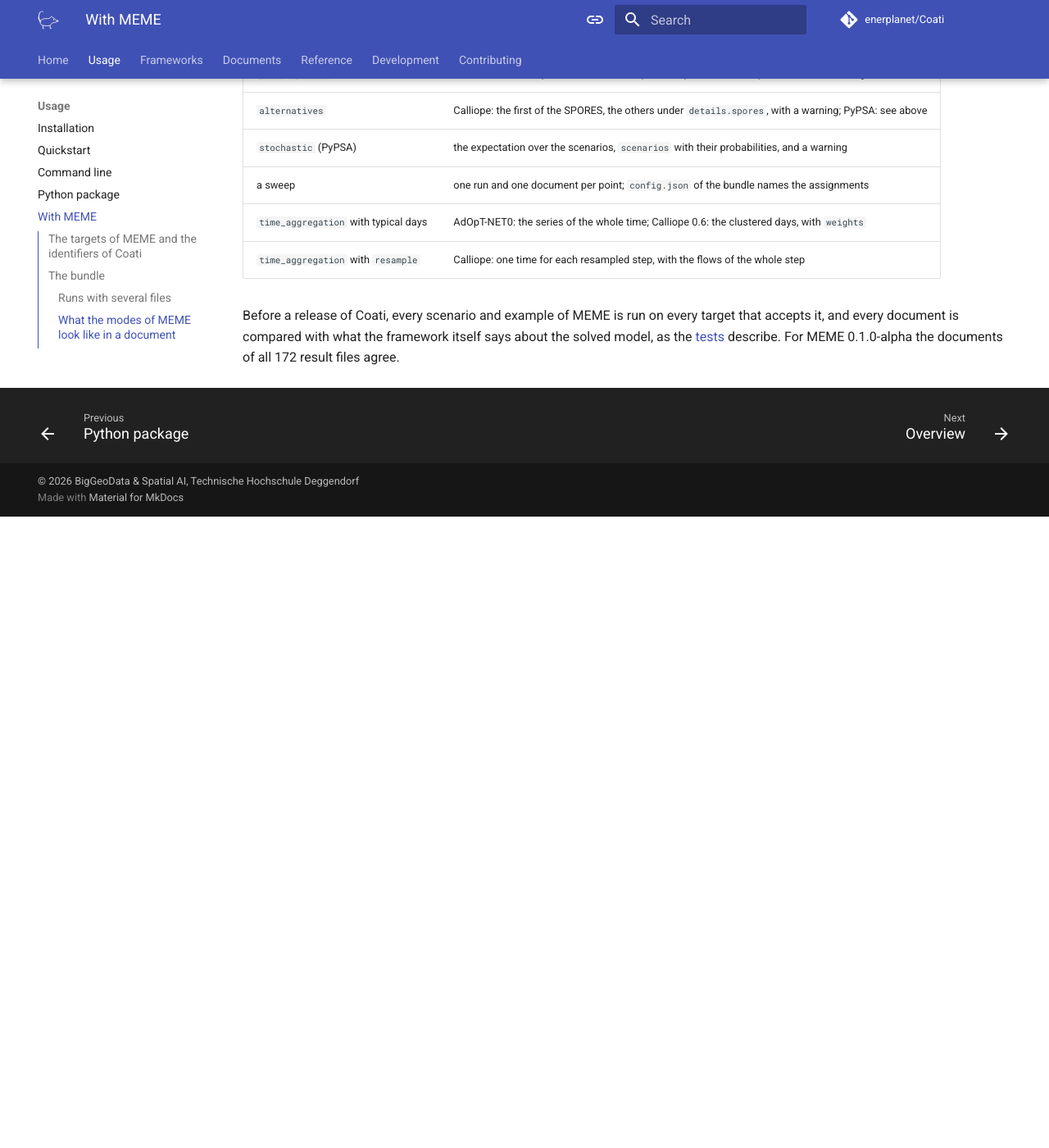
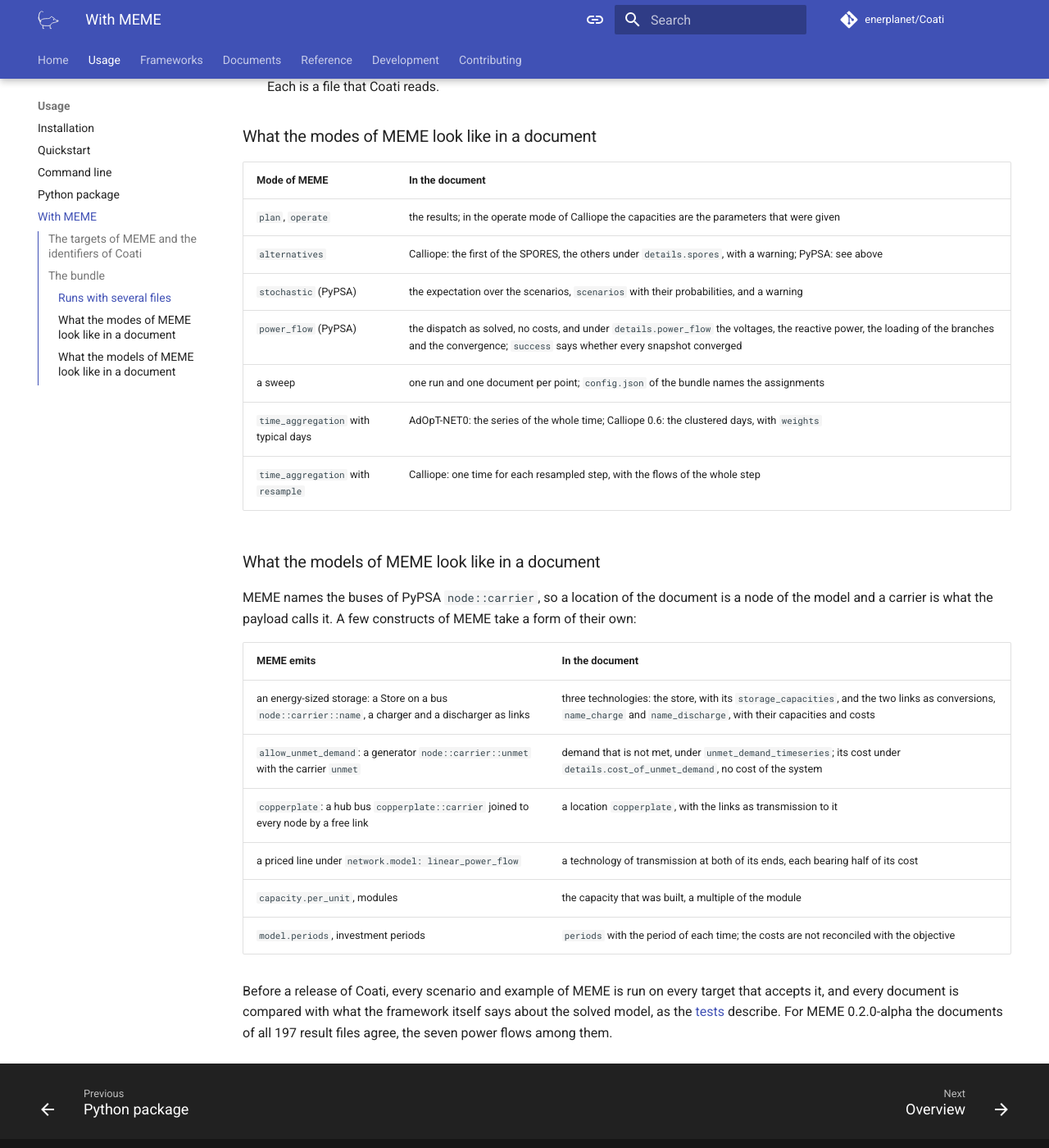
Before and after one commit to enerplanet/Coati, an MkDocs documentation site: the page built from docs/usage/meme.md, in a window 1280 px wide and 1400 px high, scrolled down 1647 px. Shown: the whole window at 82% size. Built offline with MkDocs 1.6.1 and Material for MkDocs 9.7.7, drawn with Linux system fonts in a browser that asks for light colours; comment, search, counter and statistics services are not loaded; before the commit the page ends 2277 px from its top, so only the background shows below that; some of the changed text lies outside the part shown.

Commit message:
docs: describe the bundles of MEME 0.2.0-alpha
The page With MEME names the tables that MEME 0.2.0-alpha writes beside
the network of PyPSA, the mode power_flow, and how an energy-sized
storage, a copperplate, demand that is not met, a priced line, modules
and investment periods of MEME appear in a document. The testing page
states the extent of the check against MEME 0.2.0-alpha: 70 payloads,
158 jobs and 197 result files, every document agreeing with the figures
of the framework itself.

````diff
--- a/docs/usage/meme.md
+++ b/docs/usage/meme.md
@@ -9,7 +9,7 @@
 ## The targets of MEME and the identifiers of Coati
 
 MEME names a framework and a version as a *target*; Coati names them with a
-framework identifier. For MEME 0.1.0-alpha:
+framework identifier. For MEME 0.2.0-alpha:
 
 | MEME target | Framework | Identifier for Coati | Result file |
 |---|---|---|---|
@@ -34,9 +34,11 @@
 ```text
 files/
   run_0/
-    input/      what MEME wrote for the framework
-    output/     what the framework wrote: results.nc, network.nc, ...
-  run_1/        the next run of a sweep
+    input/        what MEME wrote for the framework
+    output/       what the framework wrote: results.nc, network.nc, ...
+      results/    PyPSA, an optimisation: tables of the results as CSV, summary.json
+      power_flow/ PyPSA, a power flow: tables of the results as CSV, convergence.csv, summary.json
+  run_1/          the next run of a sweep
 ```
 
 A job that ran several targets at once has one such tree per target. The
@@ -44,7 +46,16 @@
 
 ```console
 $ coati files/run_0/output/results.nc results.json calliope-v0-7-0
+$ coati files/run_0/output/network.nc results.json pypsa-v1-2-4
 ```
+
+The tables that MEME writes beside `network.nc` hold nothing that the
+network does not, with one exception: whether a power flow converged, which
+PyPSA does not record. Coati reads that from `power_flow/convergence.csv`
+when it lies next to the network, as the page of
+[PyPSA](../frameworks/pypsa.md#power-flow) describes. The folders do not
+get in the way of naming `output/` in place of the file: Coati looks for the
+one data file in it.
 
 For AdOpT-NET0, which writes its results into a folder named after the time
 of the run, name the folder above the file: Coati takes the one data file it
@@ -76,12 +87,29 @@
 | `plan`, `operate` | the results; in the operate mode of Calliope the capacities are the parameters that were given |
 | `alternatives` | Calliope: the first of the SPORES, the others under `details.spores`, with a warning; PyPSA: see above |
 | `stochastic` (PyPSA) | the expectation over the scenarios, `scenarios` with their probabilities, and a warning |
+| `power_flow` (PyPSA) | the dispatch as solved, no costs, and under `details.power_flow` the voltages, the reactive power, the loading of the branches and the convergence; `success` says whether every snapshot converged |
 | a sweep | one run and one document per point; `config.json` of the bundle names the assignments |
 | `time_aggregation` with typical days | AdOpT-NET0: the series of the whole time; Calliope 0.6: the clustered days, with `weights` |
 | `time_aggregation` with `resample` | Calliope: one time for each resampled step, with the flows of the whole step |
+
+### What the models of MEME look like in a document
+
+MEME names the buses of PyPSA `node::carrier`, so a location of the
+document is a node of the model and a carrier is what the payload calls it.
+A few constructs of MEME take a form of their own:
+
+| MEME emits | In the document |
+|---|---|
+| an energy-sized storage: a Store on a bus `node::carrier::name`, a charger and a discharger as links | three technologies: the store, with its `storage_capacities`, and the two links as conversions, `name_charge` and `name_discharge`, with their capacities and costs |
+| `allow_unmet_demand`: a generator `node::carrier::unmet` with the carrier `unmet` | demand that is not met, under `unmet_demand_timeseries`; its cost under `details.cost_of_unmet_demand`, no cost of the system |
+| `copperplate`: a hub bus `copperplate::carrier` joined to every node by a free link | a location `copperplate`, with the links as transmission to it |
+| a priced line under `network.model: linear_power_flow` | a technology of transmission at both of its ends, each bearing half of its cost |
+| `capacity.per_unit`, modules | the capacity that was built, a multiple of the module |
+| `model.periods`, investment periods | `periods` with the period of each time; the costs are not reconciled with the objective |
 
 Before a release of Coati, every scenario and example of MEME is run on
 every target that accepts it, and every document is compared with what the
 framework itself says about the solved model, as the
 [tests](../development/testing.md#the-runs-of-meme) describe. For MEME
-0.1.0-alpha the documents of all 172 result files agree.
+0.2.0-alpha the documents of all 197 result files agree, the seven power
+flows among them.
````
Also changed, not shown: CHANGELOG.md (+9 -0 lines), README.md (+2 -2 lines), docs/development/testing.md (+6 -4 lines).
